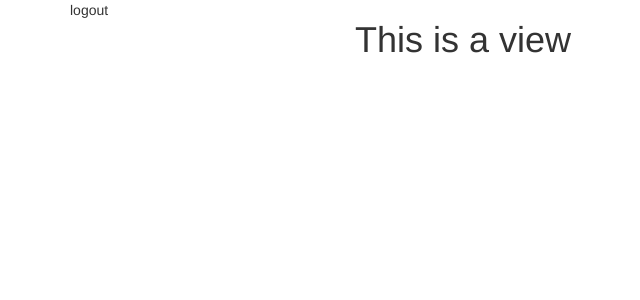
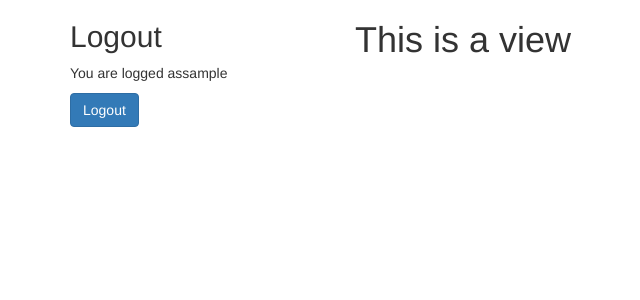
Before and after one commit to sreeshma-sooraj/ci, a CodeIgniter app: page /ci/index.php/home in a window 1280 px wide. Shown: the top 300 px of the page, without its empty margins (15-655 px from the left). Run offline with CodeIgniter, Linux system fonts and the light colour scheme; the visitor is signed in with stand-in values (Sample User, id 1).

Commit message:
lesson39:creating the logout form

```diff
--- a/application/views/users/login_view.php
+++ b/application/views/users/login_view.php
@@ -1,6 +1,25 @@
 <?php if($this->session->userdata('logged_in')): ?>
+<h2>Logout</h2>
+    <?php echo form_open('users/logout'); ?>
+    <p>
+    <?php if($this->session->userdata['username']):?>
+        <?php echo "You are logged as" . $this->session->userdata('username'); ?>
+        <?php endif; ?>
+    </p>
 
-    <?php echo "logout"; ?>
+    <?php
+
+       $data = array(
+
+       'class' => 'btn btn-primary',
+       'name'  => 'submit',
+       'value' => 'Logout'
+
+       );
+
+    ?>
+    <?php echo form_submit($data); ?>
+    <?php echo form_close(); ?>
 
     <?php else: ?>
 
```
